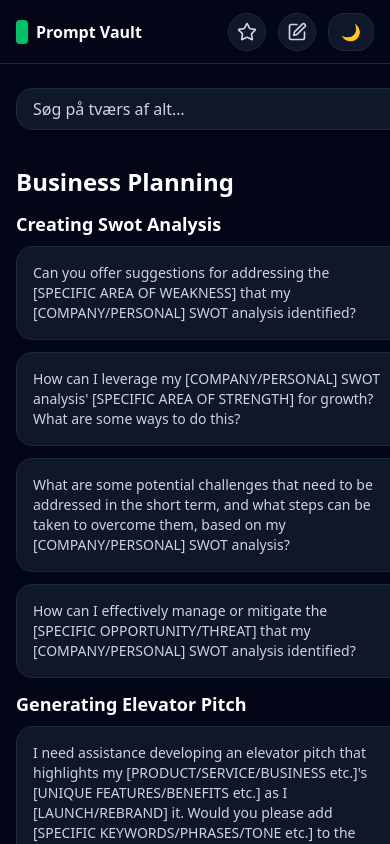
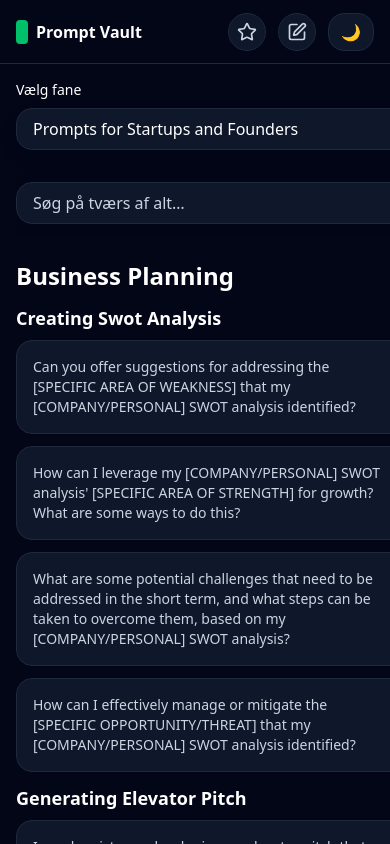
Before and after one commit to rlindgaard-collab/prompt-vault-pwa80, a React (Vite) app: page / in a window 390 px wide. Shown: the top 844 px of the page. Built offline with nearby package versions, Linux system fonts and the light colour scheme.

Commit message:
Tilføj mobil fane-selector

```diff
--- a/src/App.tsx
+++ b/src/App.tsx
@@ -299,6 +299,20 @@ const handleCopy = (text: string) => {
         </div>
 
         <main className="flex-1 md:ml-72 space-y-6">
+          {/* Mobile tab selector */}
+          <div className="md:hidden">
+            <label className="block text-sm font-medium text-ink dark:text-white mb-2">Vælg fane</label>
+            <select
+              value={activeTab}
+              onChange={(e) => { setShowFav(false); setShowCustom(false); setActiveTab(e.target.value); }}
+              className="w-full rounded-2xl border px-3 py-2 shadow-soft bg-white dark:bg-slate-900 border-slate-200 dark:border-slate-800 text-ink dark:text-white"
+            >
+              {tabs.map(t => (
+                <option key={t} value={t}>{t}</option>
+              ))}
+            </select>
+          </div>
+
           <div className="sticky top-0 z-10 pt-2 pb-3 bg-white/80 dark:bg-slate-950/80 backdrop-blur">
             <input
               value={q}
```
